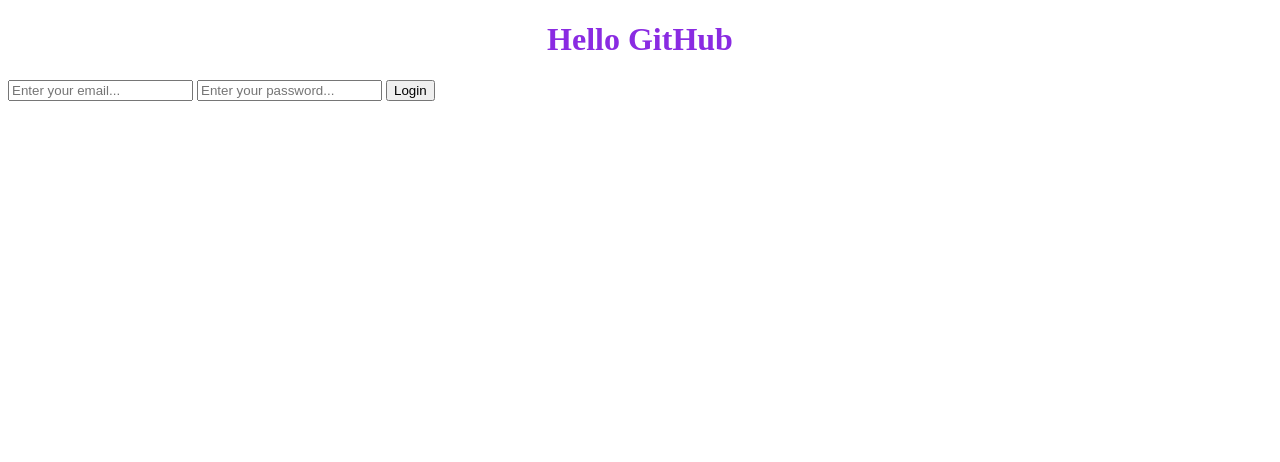
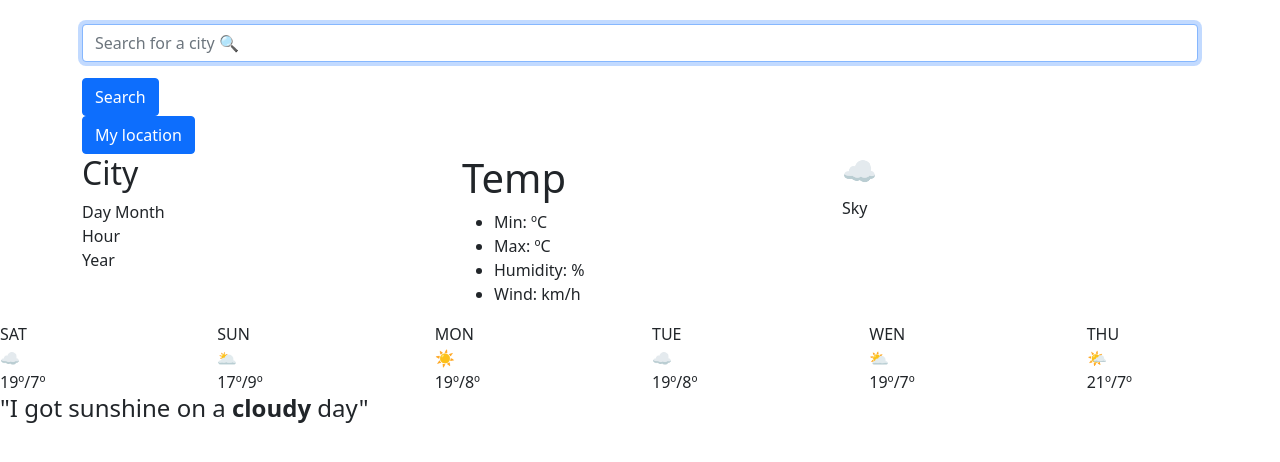
Before and after one commit to ibissa/my-weather-app, a plain HTML site: page index.html in a window 1280 px wide. Drawn offline with nearby package versions, Linux system fonts and the light colour scheme.

Commit message:
Updated index.html

```diff
--- a/index.html
+++ b/index.html
@@ -4,16 +4,81 @@
     <meta charset="UTF-8" />
     <meta http-equiv="X-UA-Compatible" content="IE=edge" />
     <meta name="viewport" content="width=device-width, initial-scale=1.0" />
-    <title>GitHub repo example</title>
-    <link rel="stylesheet" href="style.css" />
+    <script src="https://unpkg.com/axios/dist/axios.min.js"></script>
+    <title>HomeworkWeek2</title>
+    <link
+      href="https://cdn.jsdelivr.net/npm/bootstrap@5.0.1/dist/css/bootstrap.min.css"
+      rel="stylesheet"
+      integrity="sha384-+0n0xVW2eSR5OomGNYDnhzAbDsOXxcvSN1TPprVMTNDbiYZCxYbOOl7+AMvyTG2x"
+      crossorigin="anonymous"
+    />
+    <link rel="preconnect" href="https://fonts.gstatic.com" />
+    <link
+      href="https://fonts.googleapis.com/css2?family=Raleway:ital,wght@0,100;0,200;0,300;0,400;0,500;0,600;0,700;0,800;0,900;1,100;1,200;1,300;1,400;1,500;1,600;1,700;1,800;1,900&display=swap"
+      rel="stylesheet"
+    />
+    <link rel="stylesheet" href="src/styles.css" />
+    <link rel="index.jsdelivr" href="src/index.js"/>
   </head>
   <body>
-    <h1>Hello GitHub</h1>
-    <form>
-      <input type="text" placeholder="Enter your email..." />
-      <input type="password" placeholder="Enter your password..." />
-      <input type="submit" value="Login" />
-    </form>
-    <script src="script.js"></script>
+
+    <div class="container">
+      <div class="weather 1">
+      <form id="search-form">
+        <div class="mb-3">
+          <label for="exampleInputcity" class="form-label"></label>
+          <input
+            type="text"
+            class="form-control"
+            id="search-text-input"
+            autocomplete="off"
+        autofocus="on"
+            placeholder="Search for a city 🔍"
+          />
+        </div>
+        <button type="submit" class="btn btn-primary">Search</button>
+      </form>
+      <button type="submit" id="myCity" class="btn btn-primary">My location</button>
+      <div class="row titles">
+        <div class="col-4">
+          <h2 id = "city" class="cityName">City</h2>
+          <div class="row">
+            <div class="col-12 info" id="Date">Day Month</br> Hour
+
+</br> Year
+</div>
+          </div>
+        </div>
+        <div class="col-4"><h1 id="degress">Temp</h1>
+
+         <div class="row">
+            <div class="col-12 info"> <ul>
+              <li> Min: <span id="min"></span>ºC <li> Max: <span id="max"></span>ºC
+              <li>Humidity: <span id="humidity"></span>%</li>
+              <li>Wind: <span id="wind"></span> km/h</li>
+            </ul> </div>
+          </div></div>
+        <div class="col-4"><h3>☁️</h3> <div class="row"><div id= "description" class="col-12 current">Sky</div></div>
+        </div>
+      </div>
+    </div>
+    </div>
+    <div class="row days">
+      <div class="col-2">
+        SAT
+        <div class="col-12 temperature">☁️ </br> 19º/7º</div>
+      </div>
+<div class="col-2">
+  SUN <div class="col-12 temperature">🌥 </br>17º/9º</div>
+</div>
+<div class="col-2">MON <div class="col-12 temperature">☀️</br>19º/8º</div></div>
+<div class="col-2">TUE <div class="col-12 temperature">☁️</br> 19º/8º</div></div>
+<div class="col-2">WEN <div class="col-12 temperature">⛅️</br>19º/7º</div></div>
+<div class="col-2">THU <div class="col-12 temperature">🌤</br>21º/7º</div></div>
+
+    </div>
+
+  <h4>"I got sunshine on a <strong>cloudy</strong> day"</h4>
+    </div>
   </body>
 </html>
```
